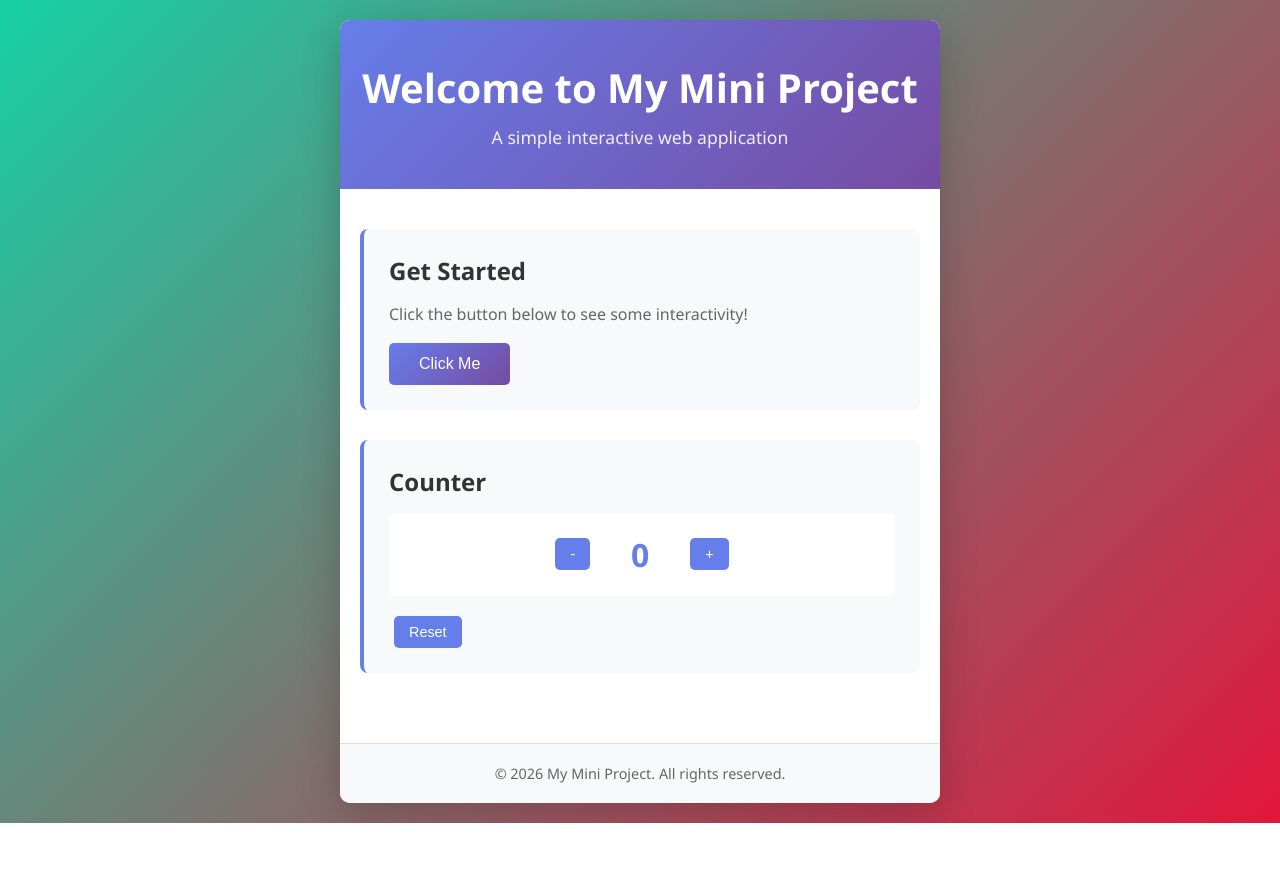
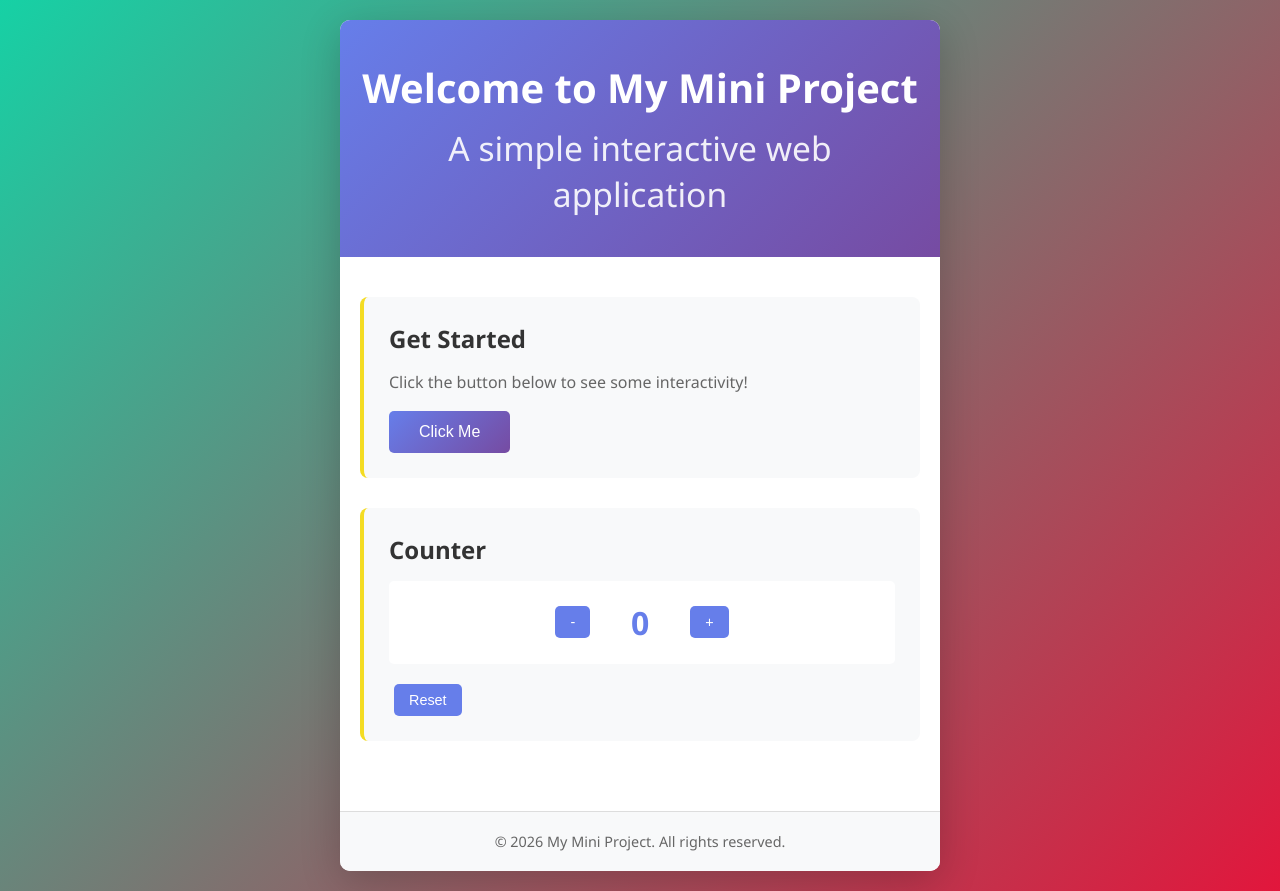
Before and after one commit to arrokart/mini-github-project, a plain HTML site: page index.html in a window 1280 px wide. Before the commit the page ends 823 px from the top, so only its background shows below. Drawn offline with Linux system fonts and the light colour scheme.

```diff
--- a/style.css
+++ b/style.css
@@ -36,7 +36,7 @@
 }
 
 header p {
-    font-size: 1.1em;
+    font-size: 2.1em;
     opacity: 0.9;
 }
 
@@ -49,7 +49,7 @@
     padding: 25px;
     background: #f8f9fa;
     border-radius: 8px;
-    border-left: 4px solid #667eea;
+    border-left: 4px solid #f4dc23;
 }
 
 .card h2 {
```
